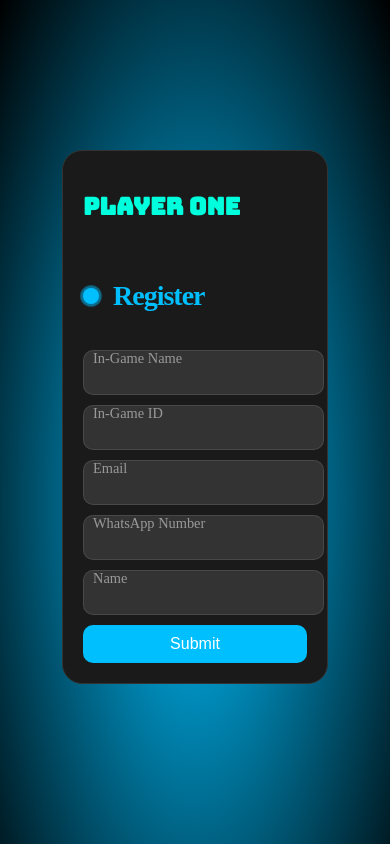
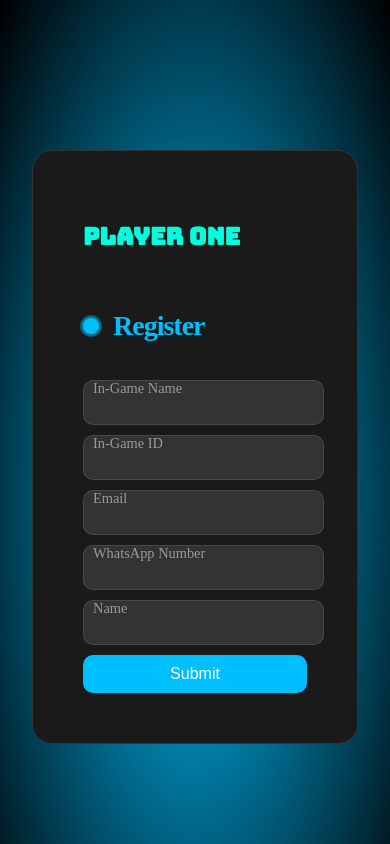
Before and after one commit to varanasipranav/varanasipranav-Playerone, a React (Create React App) app: page /register in a window 390 px wide. Shown: the top 844 px of the page. Built offline with nearby package versions, Linux system fonts and the light colour scheme.

Commit message:
css edit commit 2 19-06-25

```diff
--- a/src/Form.css
+++ b/src/Form.css
@@ -145,7 +145,7 @@
 @media (max-width: 600px) {
   .form {
     max-width: 90%;
-    padding: 20px;
+    padding: 50px;
   }
 
   .flex {
```
